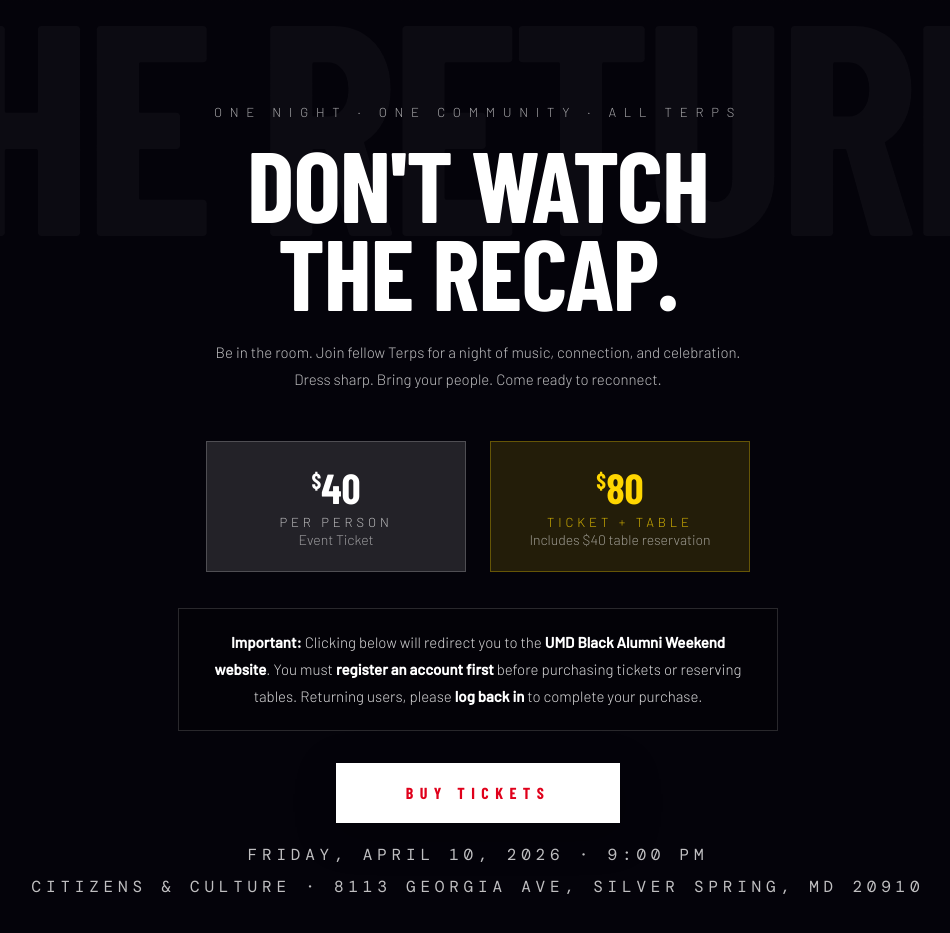
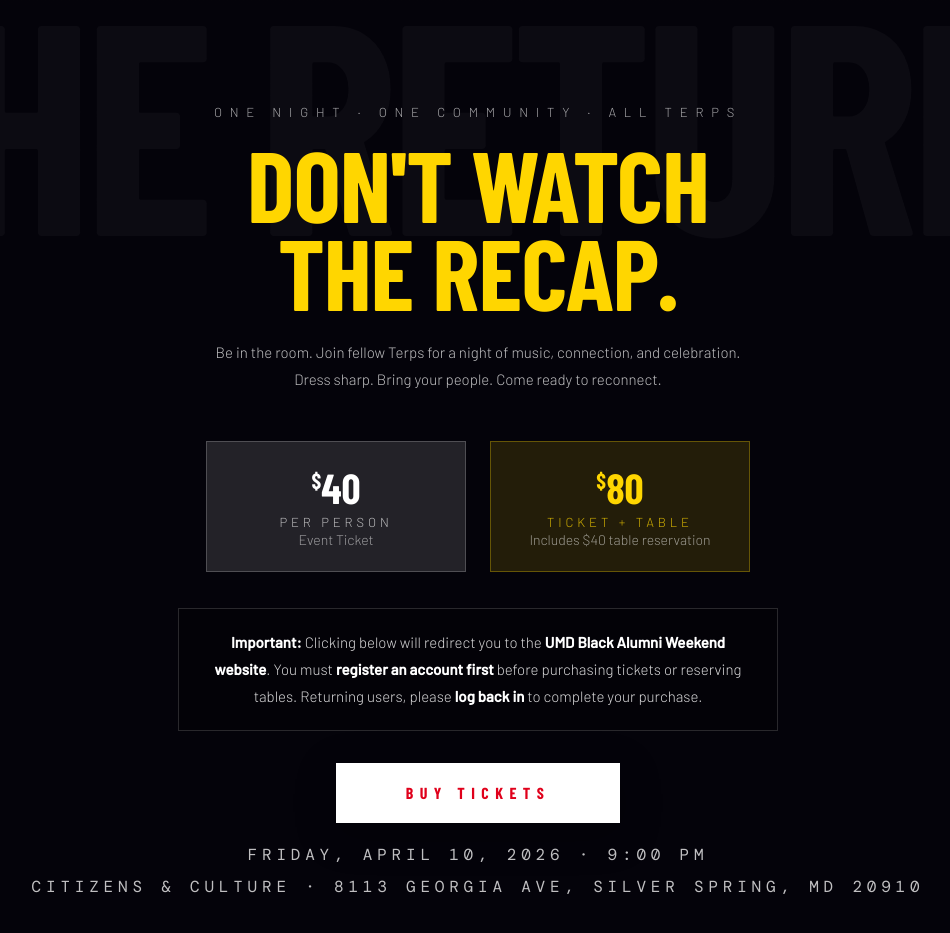
Before and after one commit to mikejamesla/the-return-2026, a plain HTML site: page index.html in a window 1280 px wide. Shown: the part 9160-10093 px from the top of the page, without its empty margins (162-1112 px from the left). Drawn offline with nearby package versions, Linux system fonts and the light colour scheme; a web font is replaced by a local one.

Commit message:
Don't Watch the Recap heading in gold

```diff
--- a/index.html
+++ b/index.html
@@ -814,7 +814,7 @@ section { padding: 120px 60px; position: relative; }
   font-family: 'Barlow Condensed', sans-serif;
   font-weight: 900; font-size: clamp(60px, 8vw, 100px);
   text-transform: uppercase; line-height: 0.88;
-  color: white; margin-bottom: 24px;
+  color: var(--gold); margin-bottom: 24px;
   letter-spacing: -0.01em;
 }
 .tickets-sub {
```
